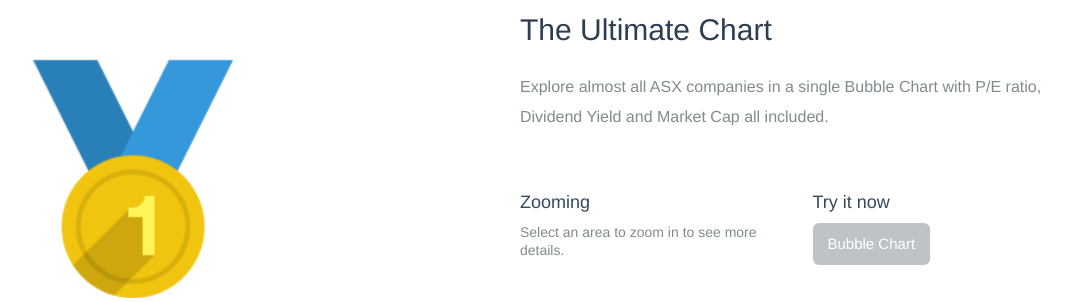
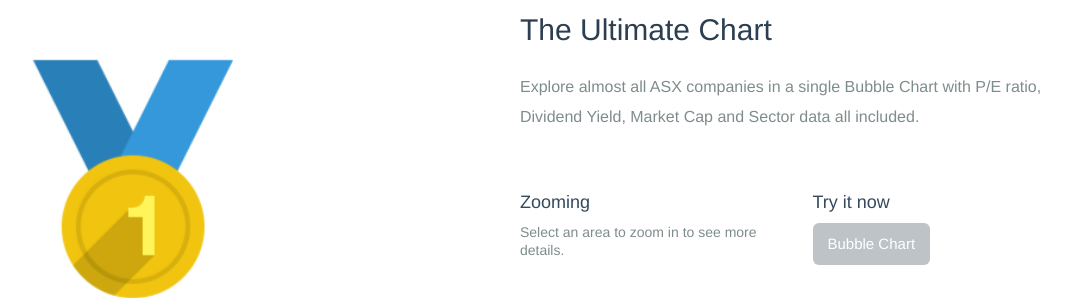
Before and after one commit to ryanzhou/pivotal_stocks, a Flask app: page / in a window 1280 px wide. Shown: the part 1871-2173 px from the top of the page, without its empty margins (135-1206 px from the left). Run offline with Flask 2, Linux system fonts and the light colour scheme; some libraries are stand-ins or nearby versions.

Commit message:
update homepage description

```diff
--- a/pivotal_stocks/templates/index.html
+++ b/pivotal_stocks/templates/index.html
@@ -110,7 +110,7 @@
           </div>
             <div class="col-sm-6 col-sm-offset-1 ">
                 <h3>The Ultimate Chart</h3>
-                <p>Explore almost all ASX companies in a single Bubble Chart with P/E ratio, Dividend Yield and Market Cap all included.</p>
+                <p>Explore almost all ASX companies in a single Bubble Chart with P/E ratio, Dividend Yield, Market Cap and Sector data all included.</p>
                 <div class="row">
                     <div class="col-sm-6 info">
                         <h6>Zooming</h6>
```
